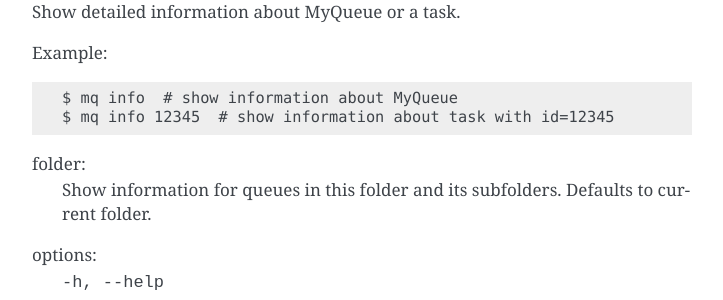
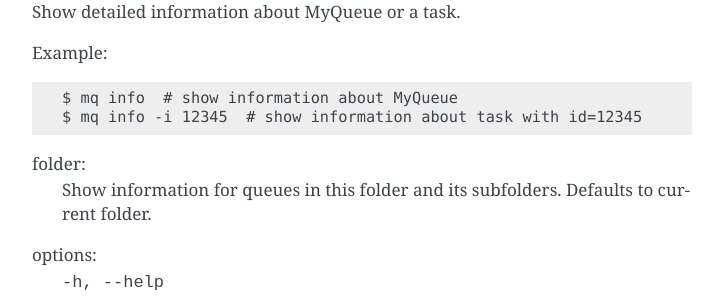
Before and after one commit to Yangxinsix/myqueue, a Sphinx documentation site: the page built from docs/cli.rst, in a window 1280 px wide and 900 px high, scrolled down 6816 px. Shown: the part 171-471 px from the top of the window, without its empty margins (388-1111 px from the left). Built offline with Sphinx 7.4.7, drawn with Linux system fonts in a browser that asks for light colours.

Commit message:
Fix docs

```diff
--- a/docs/cli.rst
+++ b/docs/cli.rst
@@ -277,7 +277,7 @@ Show detailed information about MyQueue or a task.
 Example::
 
     $ mq info  # show information about MyQueue
-    $ mq info 12345  # show information about task with id=12345
+    $ mq info -i 12345  # show information about task with id=12345
 
 folder:
     Show information for queues in this folder and its subfolders. Defaults to current folder.
```
